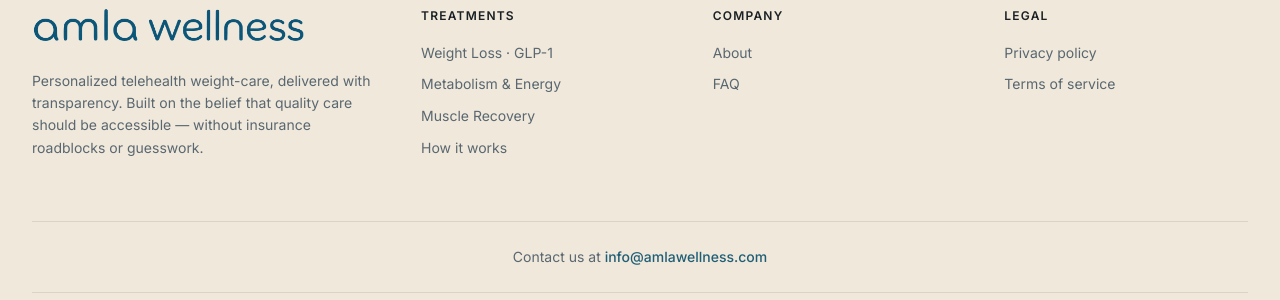
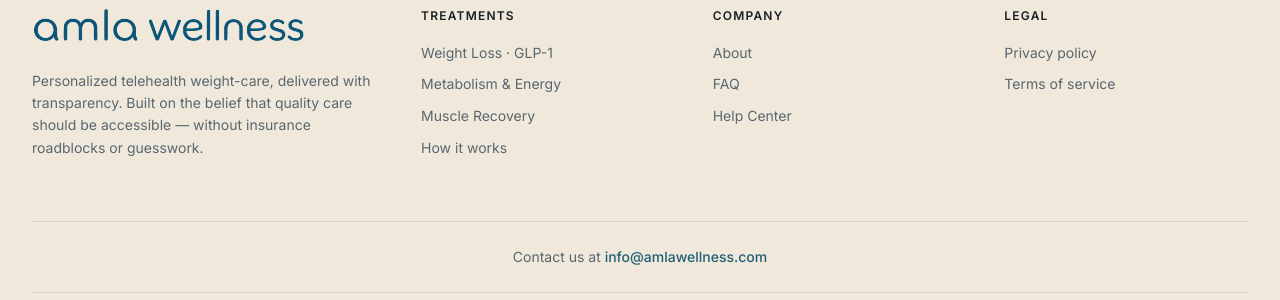
Before and after one commit to glyrahealth/amlawellness, a Jekyll site: the page built from index.html, in a window 1280 px wide and 900 px high, scrolled down 5981 px. Shown: the part 387-687 px from the top of the window. Built offline with Jekyll 4.4.1, drawn with Linux system fonts in a browser that asks for light colours; a script that is not in the unit is left out.

Commit message:
Add Help Center link to footer and configure help URL in _config.yml

```diff
--- a/_config.yml
+++ b/_config.yml
@@ -11,6 +11,9 @@
 intake_url: https://intake.amlawellness.com
 portal_url: https://portal.amlawellness.com
 
+# Intercom-hosted help center, referenced as {{ site.help_url }}.
+help_url: https://help.amlawellness.com
+
 # Intercom messenger workspace ID, used by _includes/intercom.html.
 intercom_app_id: tpiwyckx
 
--- a/_includes/footer.html
+++ b/_includes/footer.html
@@ -32,6 +32,7 @@
         <ul>
           <li><a href="{{ nav }}#about">About</a></li>
           <li><a href="{{ nav }}#faq">FAQ</a></li>
+          <li><a href="{{ site.help_url }}" target="_blank" rel="noopener">Help Center</a></li>
         </ul>
       </div>
       <div>
```
